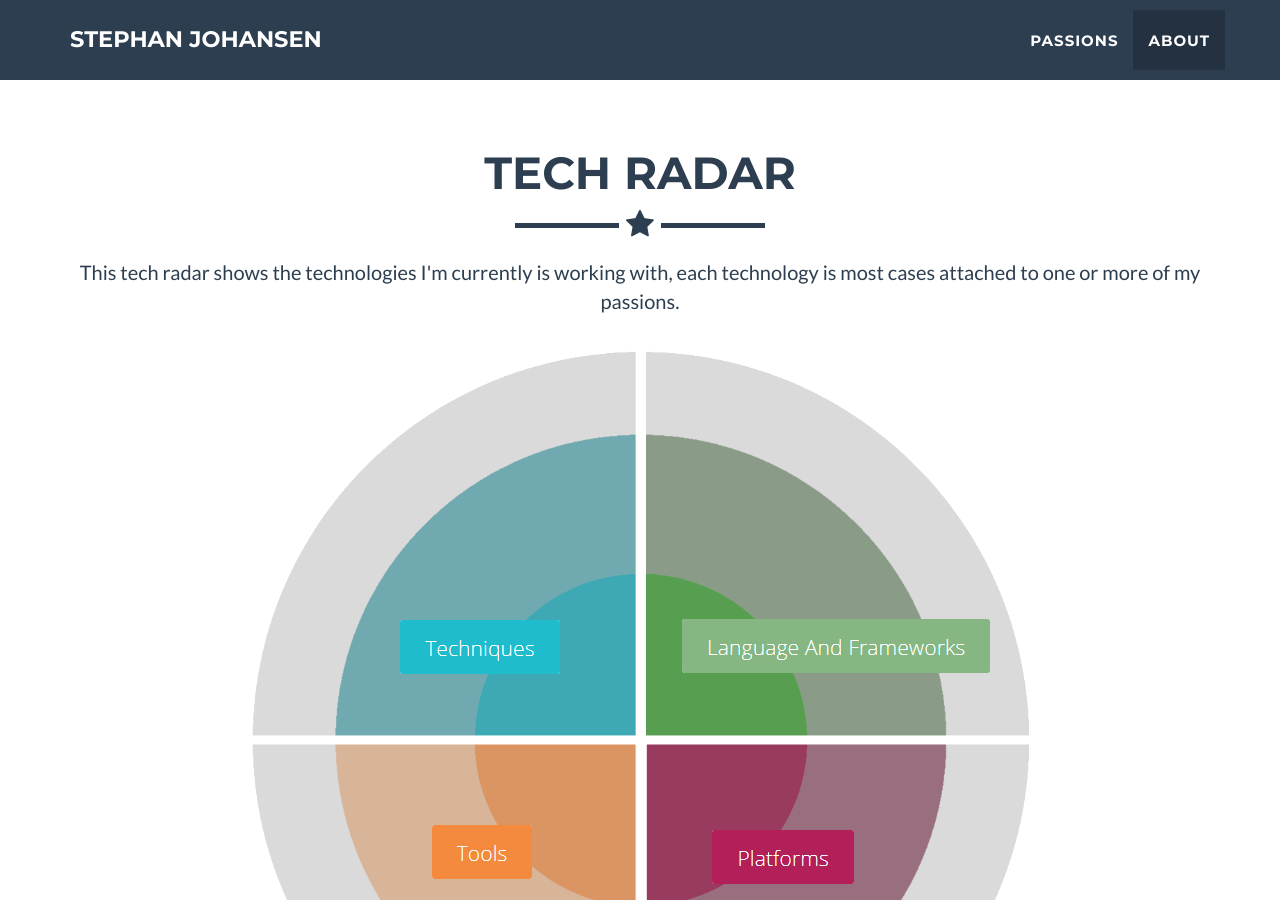
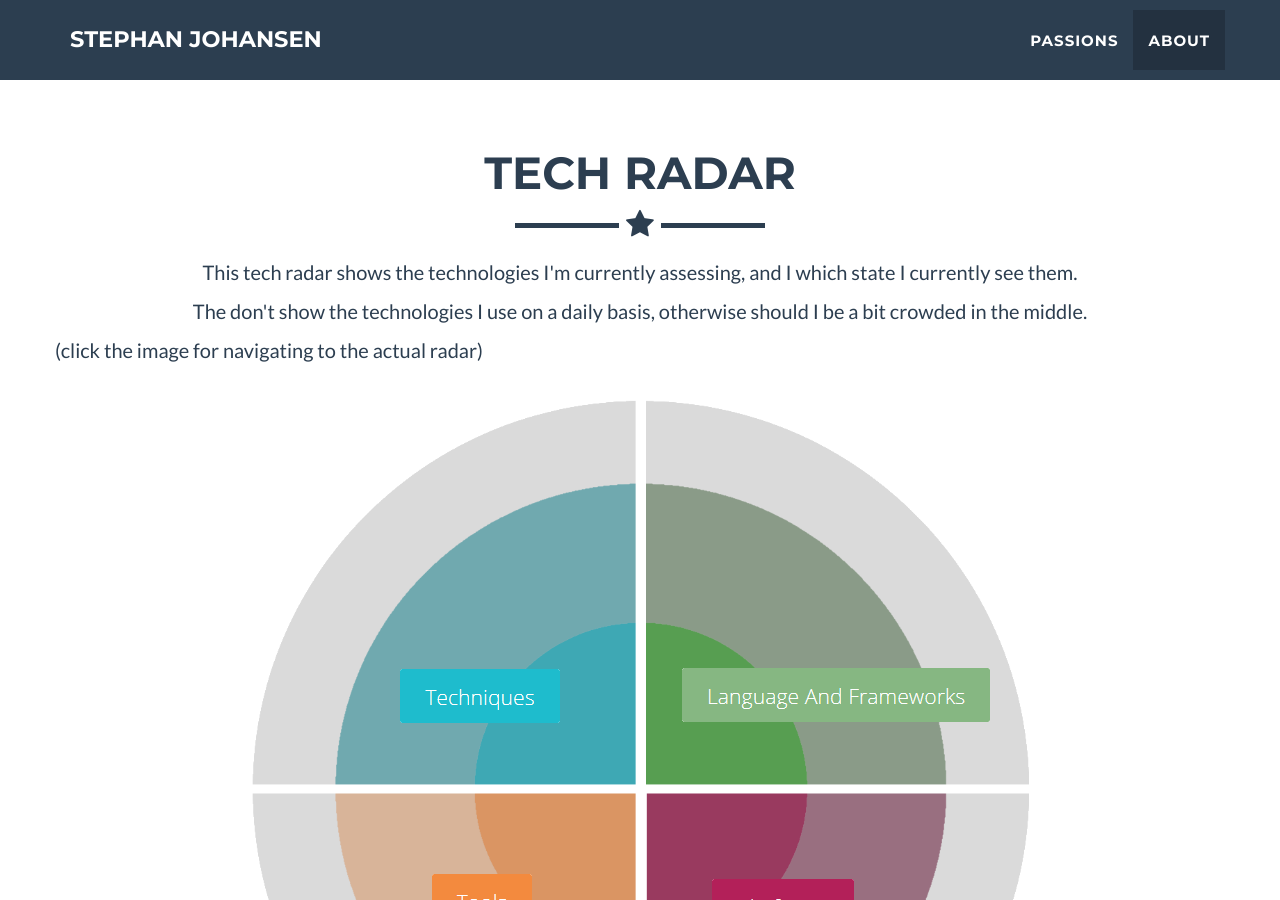
Before and after one commit to skjohansen/skjohansen.github.io, a Jekyll site: the page built from _posts/2021-06-30-1-teaching.markdown, in a window 1280 px wide and 900 px high, scrolled down 2913 px. Built offline with Jekyll 4.4.1, drawn with Linux system fonts in a browser that asks for light colours.

Commit message:
Updates description of radar

```diff
--- a/_includes/techradar.html
+++ b/_includes/techradar.html
@@ -8,13 +8,17 @@
         </div>
         <div class="row">
             <div class="col text-center">
-                <p>This tech radar shows the technologies I'm currently is working with, each technology is most cases attached to one or more of my passions.</p>
+                <p>This tech radar shows the technologies I'm currently assessing, and I which state I currently see them.</p>
+                <p>The don't show the technologies I use on a daily basis, otherwise should I be a bit crowded in the middle.</p>
             </div>
         </div>
         <div class="row">
             <div class="col">
+                <div class="text-center"></div>
+                    <p>(click the image for navigating to the actual radar)</p>
+                </div>
                 <div class="text-center">
-                    <a href="https://radar.thoughtworks.com/?sheetId=https%3A%2F%2Fskjohansen.com%2Fskjohansen-techradar.csv"><img src="img/techradar.png" class="img-responsive center-block" ></a>
+                    <a href="https://radar.thoughtworks.com/?sheetId=https%3A%2F%2Fskjohansen.com%2Fskjohansen-techradar.csv" target="_blank"><img alt="Tech radar overview" src="img/techradar.png" class="img-responsive center-block" ></a>
                 </div>
             </div>
         </div>
```
